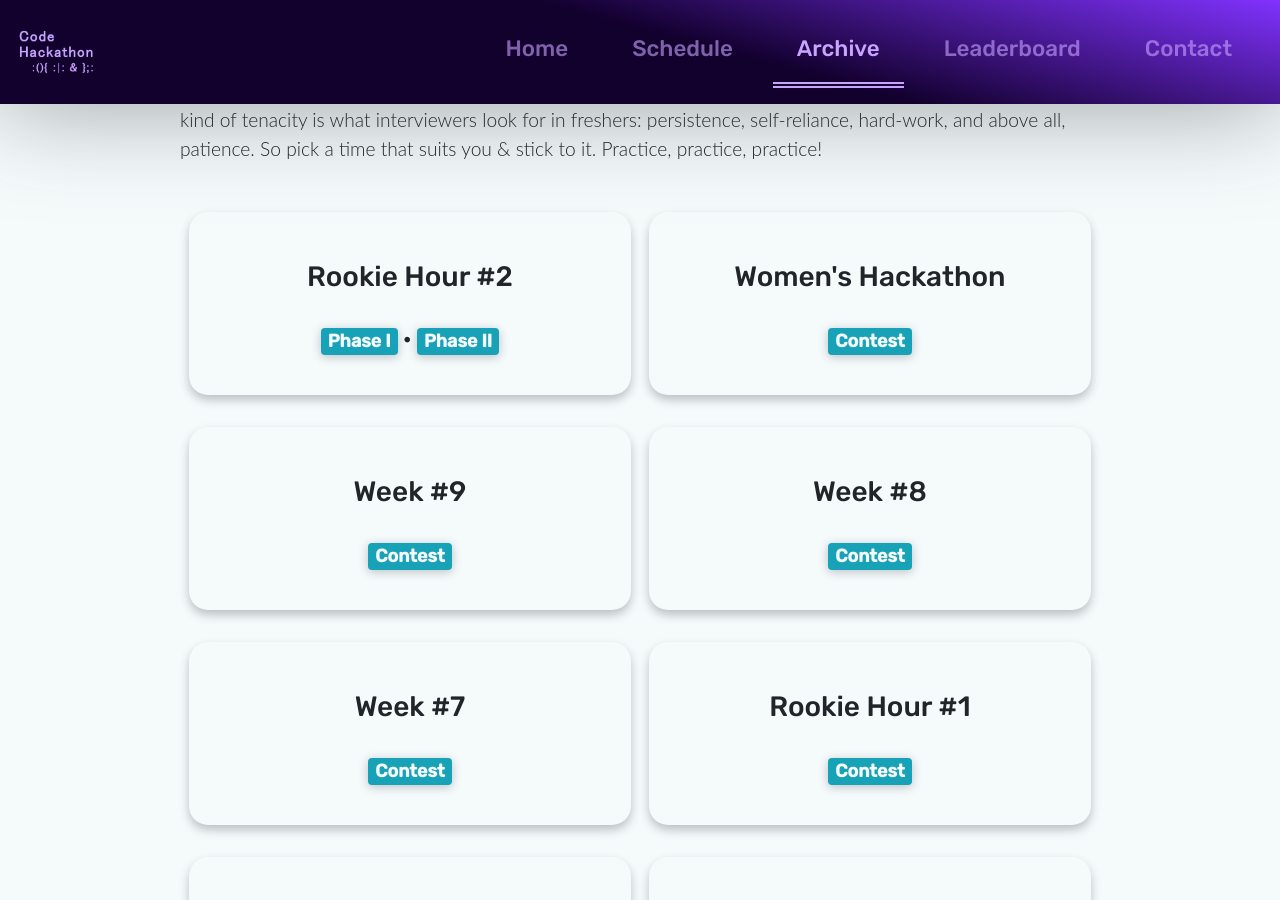
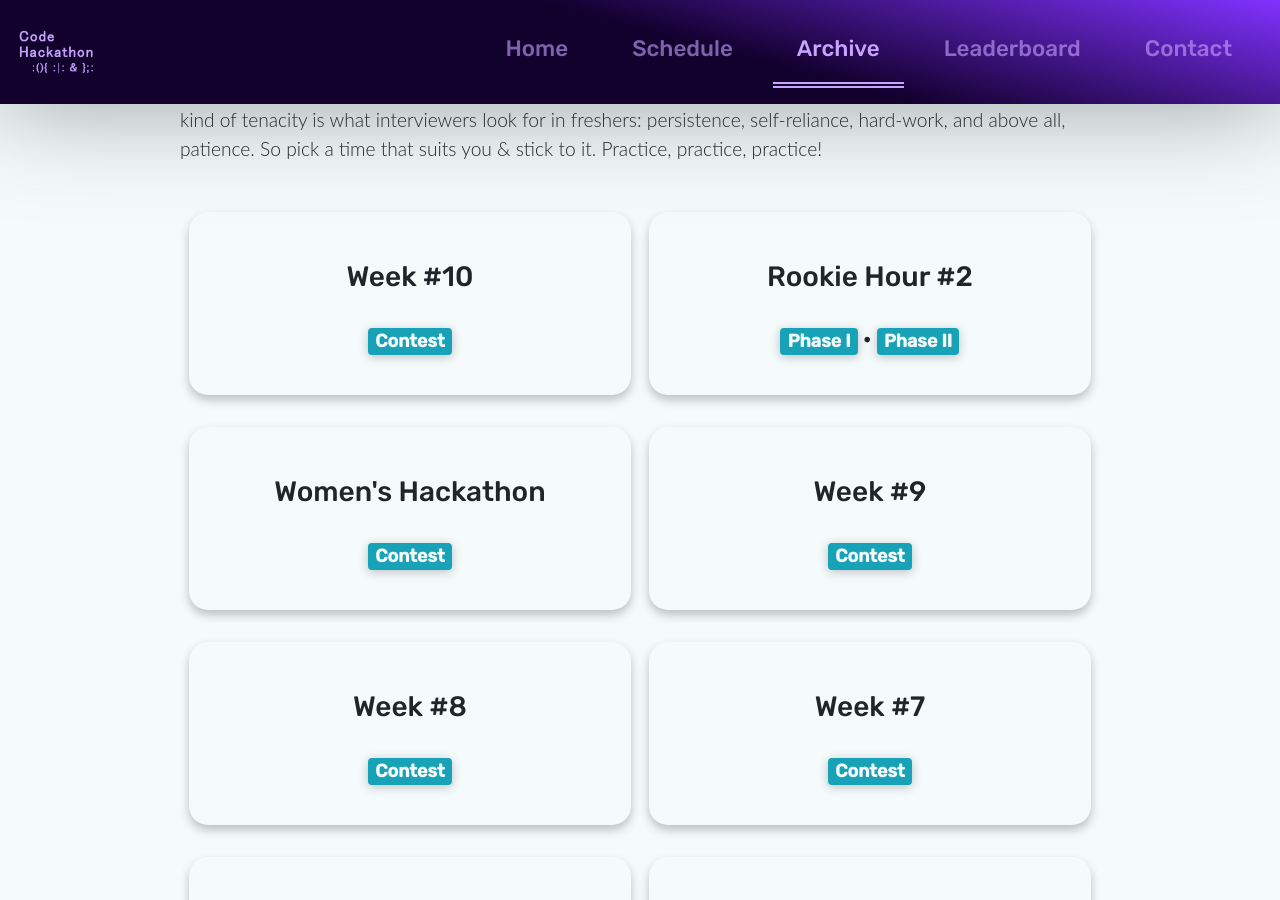
Before and after one commit to codehackathon/codehackathon.github.io, a Jekyll site: the page built from archive.html, in a window 1280 px wide and 900 px high, scrolled down 358 px. Built offline with Jekyll 4.4.1, drawn with Linux system fonts in a browser that asks for light colours.

Commit message:
Updating archive with Week #10

```diff
--- a/archive.html
+++ b/archive.html
@@ -82,6 +82,12 @@
 					<h1>Archive</h1>
 					<p>On this page, you can see the questions and contest pages from the past <em>Code Hackathon</em> weeks and now, the <em>Rookie Hour</em> challenges. We encourage you to read through the problem sets and practice.</p>
 					<p><strong>Note:</strong> Starting with <em>Code Hackathon Week 3</em>, we will not be publishing solutions for our questions. We believe that trying to solve a question on your own is the best way to learn &amp; improve. The sense of satisfaction that we gain on successfully solving a question and all of its hidden test cases is something that keeps us going. This kind of tenacity is what interviewers look for in freshers: persistence, self-reliance, hard-work, and above all, patience. So pick a time that suits you &amp; stick to it. Practice, practice, practice!</p>
+					<div class="event-card">
+						<h3>️Week #10</h3>
+						<h4>
+							<a href="https://www.hackerrank.com/week-10-code-hackathon" class="badge badge-info" target="_blank">Contest</a>
+						</h4>
+					</div>
 					<div class="event-card">
 						<h3>Rookie Hour #2</h3>
 						<h4>
```
